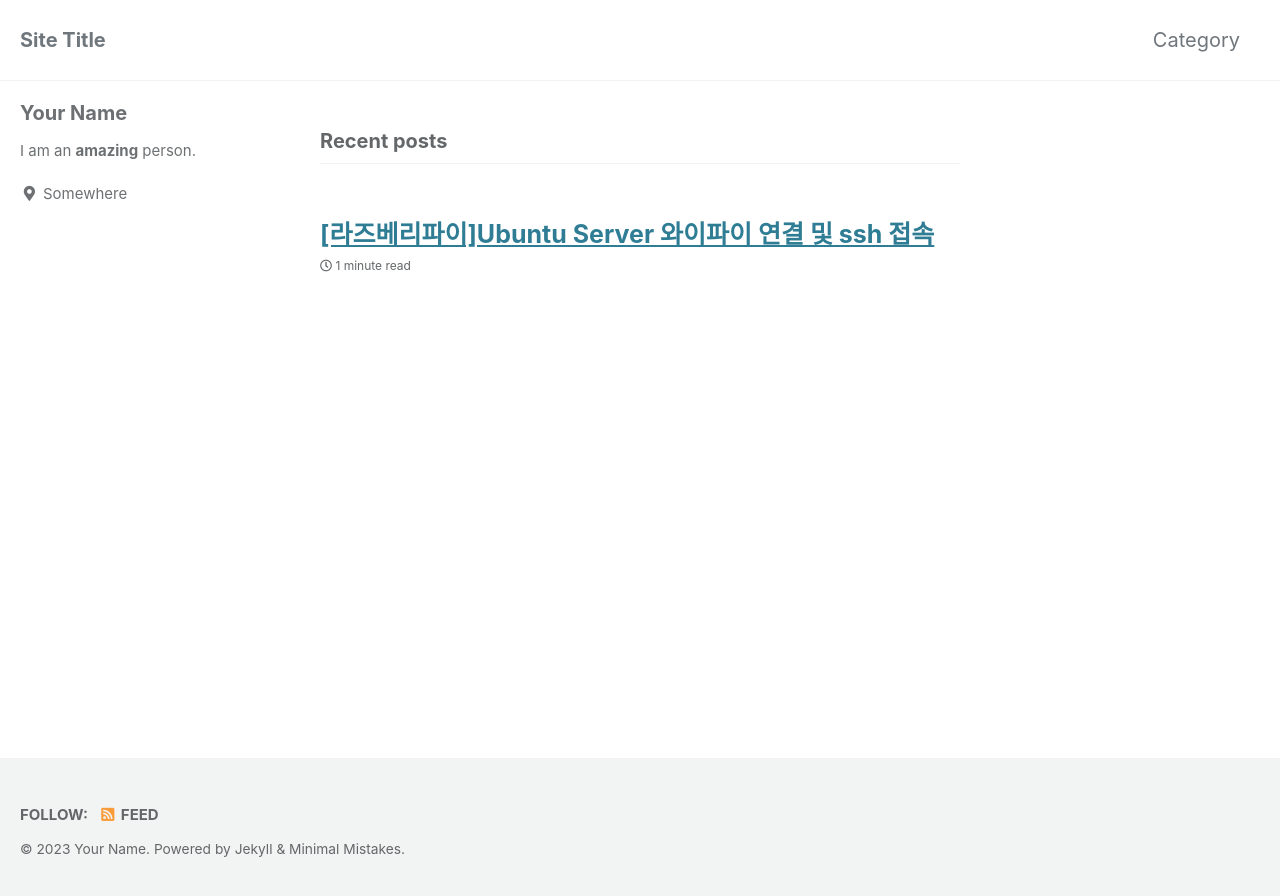
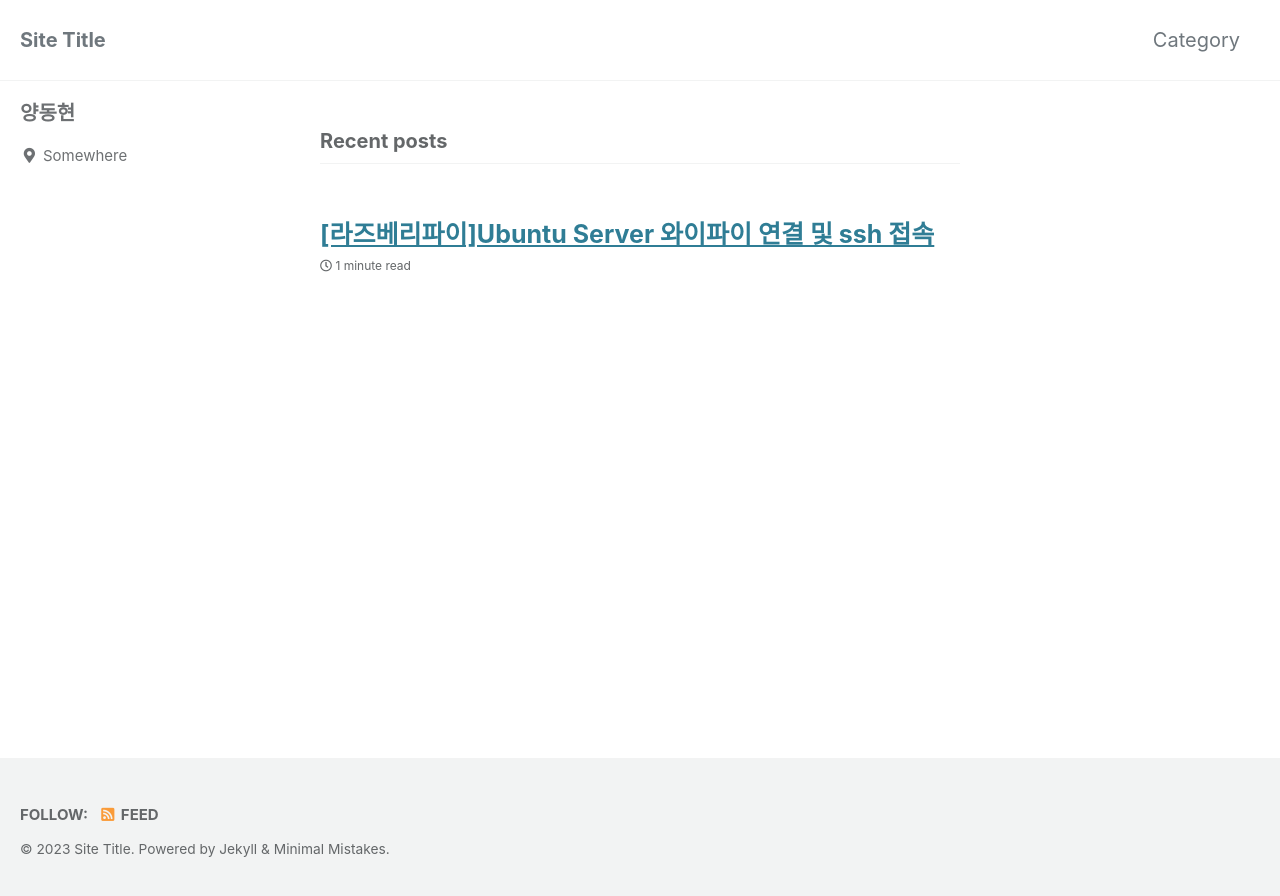
Before and after one commit to YDongHyun/YDongHyun.github.io, a Jekyll site: the page built from index.html, in a window 1280 px wide. Shown: the top 896 px of the page. Built offline with Jekyll 4.4.1, drawn with Linux system fonts in a browser that asks for light colours; cached includes are drawn as plain includes; the list of posts is cut into pages by our own code.

Commit message:
Update _config.yml

```diff
--- a/_config.yml
+++ b/_config.yml
@@ -19,7 +19,7 @@ locale                   : "en-US"
 title                    : "Site Title"
 title_separator          : "-"
 subtitle                 : # site tagline that appears below site title in masthead
-name                     : "Your Name"
+name                     : ""
 description              : "An amazing website."
 url                      : # the base hostname & protocol for your site e.g. "https://mmistakes.github.io"
 baseurl                  : # the subpath of your site, e.g. "/blog"
@@ -104,9 +104,9 @@ analytics:
 
 # Site Author
 author:
-  name             : "Your Name"
+  name             : "양동현"
   avatar           : # path of avatar image, e.g. "/assets/images/bio-photo.jpg"
-  bio              : "I am an **amazing** person."
+  bio              : ""
   location         : "Somewhere"
   email            :
   links:
```
